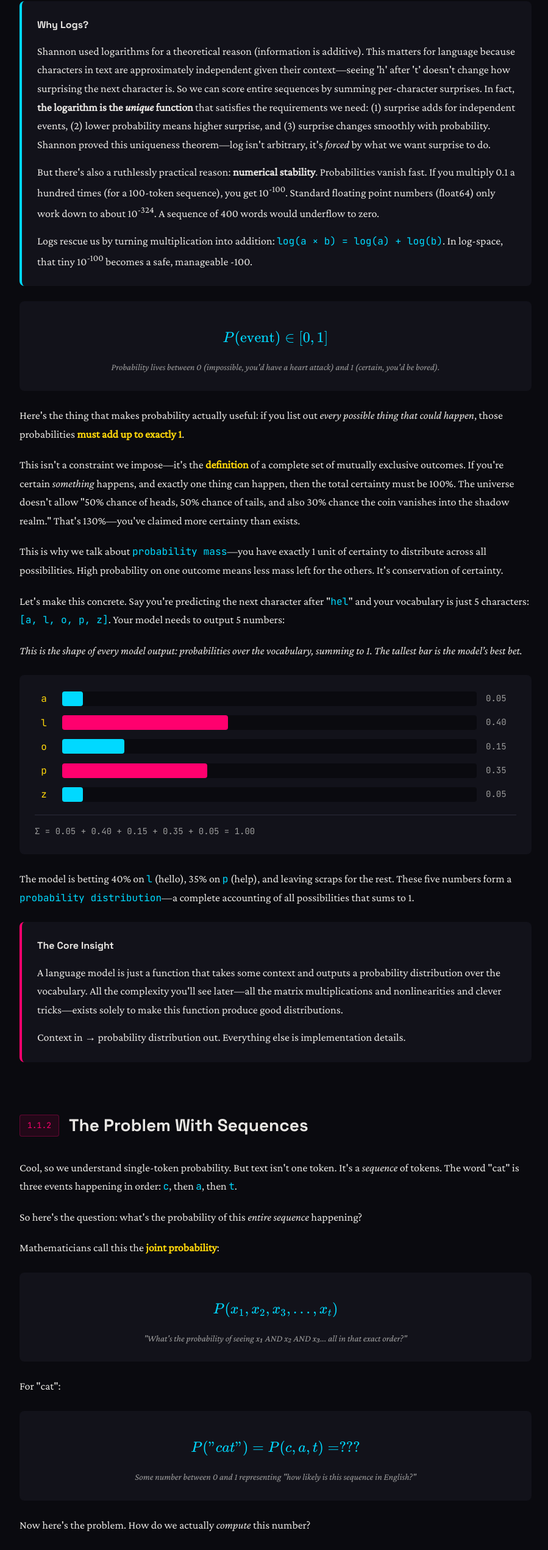
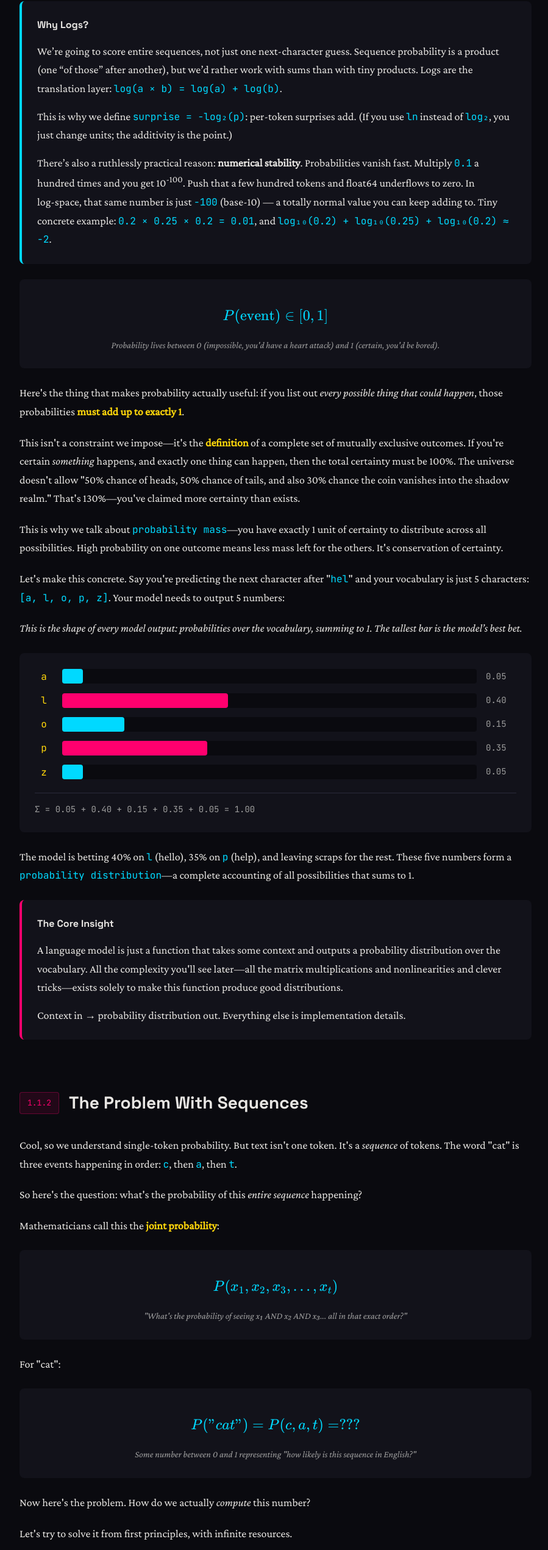
Before and after one commit to andrewloux/babygpt, a React (Vite) app: page / in a window 1280 px wide. Shown: the part 3051-5593 px from the top of the page at 61% size, without its empty margins (188-1087 px from the left). Built offline with nearby package versions, Linux system fonts and the light colour scheme.

Commit message:
Ch1: clarify joint probability + logs
Add infinite-resources lookup framing, AND-multiplies intuition, KenLM token note; prevent inline code styles in code blocks

```diff
--- a/src/chapters/Chapter1.tsx
+++ b/src/chapters/Chapter1.tsx
@@ -177,13 +177,13 @@ export function Chapter1() {
         </WorkedExample>
         <Callout variant="info" title="Why Logs?">
           <Paragraph>
-            Shannon used logarithms for a theoretical reason (information is additive). This matters for language because characters in text are approximately independent given their context—seeing 'h' after 't' doesn't change how surprising the next character is. So we can score entire sequences by summing per-character surprises. In fact, <strong>the logarithm is the <em>unique</em> function</strong> that satisfies the requirements we need: (1) surprise adds for independent events, (2) lower probability means higher surprise, and (3) surprise changes smoothly with probability. Shannon proved this uniqueness theorem—log isn't arbitrary, it's <em>forced</em> by what we want surprise to do.
-          </Paragraph>
-          <Paragraph>
-            But there's also a ruthlessly practical reason: <strong>numerical stability</strong>. Probabilities vanish fast. If you multiply 0.1 a hundred times (for a 100-token sequence), you get 10<sup>-100</sup>. Standard floating point numbers (float64) only work down to about 10<sup>-324</sup>. A sequence of 400 words would underflow to zero.
-          </Paragraph>
-          <Paragraph>
-            Logs rescue us by turning multiplication into addition: <Term>log(a × b) = log(a) + log(b)</Term>. In log-space, that tiny 10<sup>-100</sup> becomes a safe, manageable -100.
+            We’re going to score entire sequences, not just one next‑character guess. Sequence probability is a product (one “of those” after another), but we’d rather work with sums than with tiny products. Logs are the translation layer: <Term>log(a × b) = log(a) + log(b)</Term>.
+          </Paragraph>
+          <Paragraph>
+            This is why we define <Term>surprise = -log₂(p)</Term>: per‑token surprises add. (If you use <Term>ln</Term> instead of <Term>log₂</Term>, you just change units; the additivity is the point.)
+          </Paragraph>
+          <Paragraph>
+            There’s also a ruthlessly practical reason: <strong>numerical stability</strong>. Probabilities vanish fast. Multiply <Term>0.1</Term> a hundred times and you get 10<sup>-100</sup>. Push that a few hundred tokens and float64 underflows to zero. In log‑space, that same number is just <Term>-100</Term> (base‑10) — a totally normal value you can keep adding to. Tiny concrete example: <Term>0.2 × 0.25 × 0.2 = 0.01</Term>, and <Term>log₁₀(0.2) + log₁₀(0.25) + log₁₀(0.2) ≈ -2</Term>.
           </Paragraph>
         </Callout>
         <MathBlock
@@ -254,10 +254,18 @@ export function Chapter1() {
           Now here's the problem. How do we actually <em>compute</em> this number?
         </Paragraph>
         <Paragraph>
-          The naive approach: just memorize every possible sequence and its probability.
-        </Paragraph>
-        <Paragraph>
-          The naive approach is <Highlight>brute force memorization</Highlight>. You treat every specific sequence (like "the cat sat") as a unique, atomic event. You don't learn that "cat" follows "the". You just memorize "the-cat-sat" as one giant, unbreakable block.
+          Let's try to solve it from first principles, with infinite resources.
+        </Paragraph>
+        <Paragraph>
+          If you had unlimited storage, you'd build an index where <em>the entire sequence</em> is the key. The model would be a giant dictionary: exact string in, probability out.
+        </Paragraph>
+        <CodeBlock filename="lookup_table.json">{`{
+  "the cat sat": 1,
+  "the dog sat": 1,
+  "the cat ate": 1
+}`}</CodeBlock>
+        <Paragraph>
+          This is brute force memorization. You treat "the cat sat" as one atomic event. You don't learn that <Term>cat</Term> often follows <Term>the</Term>. You just store <Term>the-cat-sat</Term> as a single unbreakable block.
         </Paragraph>
         <MathBlock
           equation="P(x_{1:T}) = \frac{C(x_{1:T})}{N}"
@@ -274,6 +282,10 @@ export function Chapter1() {
         <Paragraph>
           See the problem? "the dog" returns P=0 even though both "the" and "dog" appear separately. To a counting model, "the cat" and "the dog" are completely unrelated keys. It doesn't know they're similar—it just checks: "Have I seen this exact sequence before?"
         </Paragraph>
+        <Paragraph>
+          If you prefer words: the same thing happens, only harsher, because the word vocabulary is enormous. A word-level bigram model is just “a graph of transitions,” and it still has no mechanism for sharing knowledge between different nouns:
+        </Paragraph>
+        <NgramGraphViz />
 
         <Paragraph>
           But wait—<em>why</em> should we expect "the cat" to help predict "the dog"? Because humans generalize based on <strong>syntactic role</strong>: both "cat" and "dog" are nouns that appear after an article. They serve the same grammatical function. Counting models have no notion of "role"—they only match exact strings. This is the fundamental limitation we're building toward fixing. (Spoiler: embeddings in Chapter 2 will encode these roles as geometric relationships.)
@@ -328,15 +340,7 @@ export function Chapter1() {
           </Callout>
 
           <Paragraph>
-            The counting approach is just a giant lookup table:
-          </Paragraph>
-          <CodeBlock filename="lookup_table.json">{`{
-  "the cat sat": 1,
-  "the dog sat": 1,
-  "the cat ate": 1
-}`}</CodeBlock>
-          <Paragraph>
-            To this naive model, "cat" and "dog" are just symbols. <code>"the cat sat"</code> and <code>"the dog sat"</code>{' '}
+            The counting approach is still just a giant lookup table—same idea as before, just scaled up. To this naive model, "cat" and "dog" are just symbols. <code>"the cat sat"</code> and <code>"the dog sat"</code>{' '}
             are different keys. Learning one doesn't automatically change the other, because the model has no way to share
             information between keys. It's a phone book: entries don't talk to each other.
           </Paragraph>
@@ -415,6 +419,23 @@ export function Chapter1() {
           This isn't a trick or a formula to memorize. It's just the bookkeeping for "of those, of those, of those." Once
           you see the corridor narrowing, multiplication is what keeps track.
         </Paragraph>
+        <Callout variant="info" title="Why “AND” multiplies">
+          <Paragraph>
+            Imagine 1,000 equally likely worlds.
+          </Paragraph>
+          <Paragraph>
+            Event <Term>A</Term> happens in 200 of them, so <Term>P(A) = 200/1000 = 0.2</Term>.
+          </Paragraph>
+          <Paragraph>
+            Now zoom in and only look at the <em>A-worlds</em> (200 worlds). Inside that smaller pile, <Term>B</Term> happens in 50, so <Term>P(B | A) = 50/200 = 0.25</Term>.
+          </Paragraph>
+          <Paragraph>
+            Zoom in again: among the 50 worlds where <Term>A</Term> and <Term>B</Term> happened, <Term>C</Term> happens in 10, so <Term>P(C | A, B) = 10/50 = 0.2</Term>.
+          </Paragraph>
+          <Paragraph>
+            So <Term>P(A \u2227 B \u2227 C) = 10/1000 = 0.01</Term>. And the multiplication is just the same filtering written as arithmetic: <Term>0.2 × 0.25 × 0.2 = 0.01</Term>.
+          </Paragraph>
+        </Callout>
         <Paragraph>
           That decomposition has a name: the <Highlight>chain rule of probability</Highlight>. But before we write it down formally, we need to make one concept precise: what exactly do we mean by "the fraction that continues with 'a', given we're already at 'c'"?
         </Paragraph>
@@ -810,6 +831,14 @@ P(\text{A, B, C}) &= P(\text{A, B}) \times P(C \mid \text{A, B}) \\
           <Cite n={4} />
           <Cite n={6} />
         </Paragraph>
+        <Callout variant="info" title="Does KenLM use words or characters?">
+          <Paragraph>
+            KenLM is an <em>n-gram</em> language model toolkit. In practice, it's usually trained on <strong>word tokens</strong> (that’s what classic speech recognition decoders wanted). But the tool itself doesn’t care what a “token” is—if you feed it characters as tokens, it becomes a character n-gram model.
+          </Paragraph>
+          <Paragraph>
+            In this chapter we use words when it helps readability, and characters when we want a tiny vocabulary. Same probability math, different Lego size.
+          </Paragraph>
+        </Callout>
         <Paragraph>
           Instead of following pointers from node to node, it does something much more raw:
         </Paragraph>
@@ -1070,13 +1099,6 @@ P(b|a) = (1 + 1) / 3 = 2/3`}</CodeBlock>
           ]}
         />
         <Paragraph>
-          Here's what a word-level bigram model looks like as a graph. Each node is a word, each edge is a transition probability:
-        </Paragraph>
-        <NgramGraphViz />
-        <Paragraph>
-          Notice how isolated each word is. "cat" and "dog" have no edges between them—the model can't share what it learned about one with the other. This is the sparsity trap visualized.
-        </Paragraph>
-        <Paragraph>
           Now look at what happens when we switch to characters. We decompose the words into atoms.
         </Paragraph>
         <MarkovChainViz />
--- a/src/styles/global.css
+++ b/src/styles/global.css
@@ -105,6 +105,16 @@ code {
     0 0 0 1px rgba(255, 255, 255, 0.02) inset,
     0 2px 4px rgba(0, 0, 0, 0.3);
   color: rgba(255, 255, 255, 0.85);
+}
+
+/* Inline-code styling shouldn't bleed into code blocks. */
+pre code {
+  background: transparent;
+  padding: 0;
+  border: 0;
+  box-shadow: none;
+  border-radius: 0;
+  color: inherit;
 }
 
 ul, ol {
```
Also changed, not shown: 1 other file (tests, documents, lock files or other folders).
